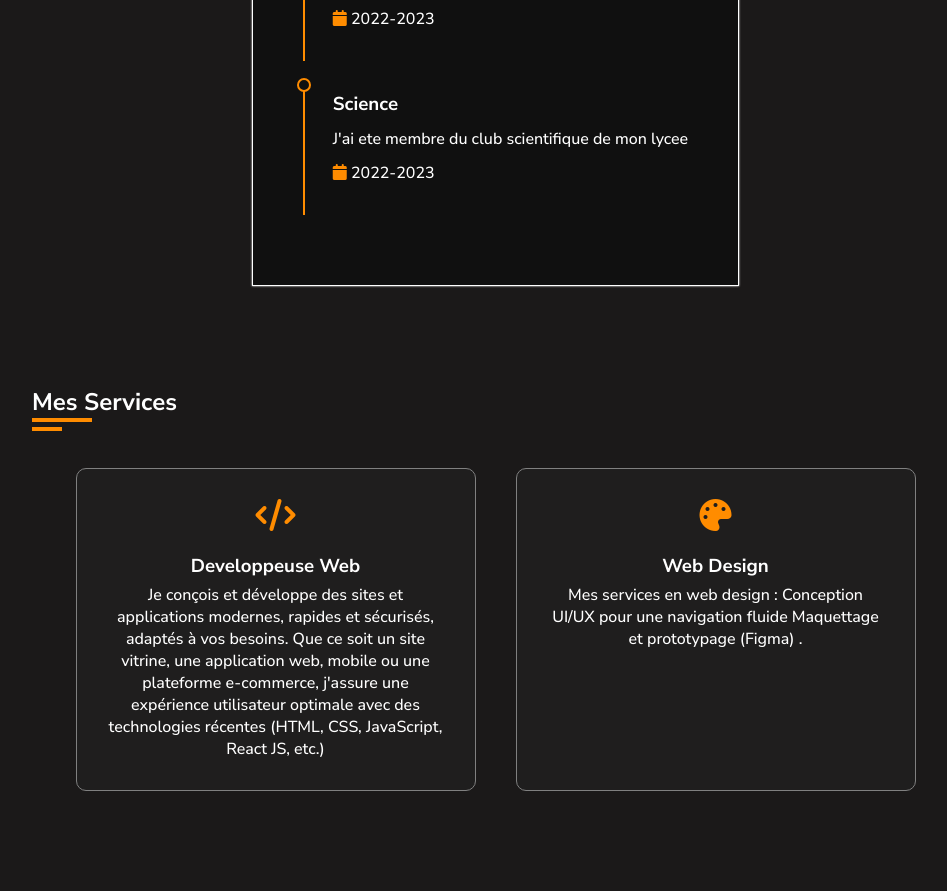
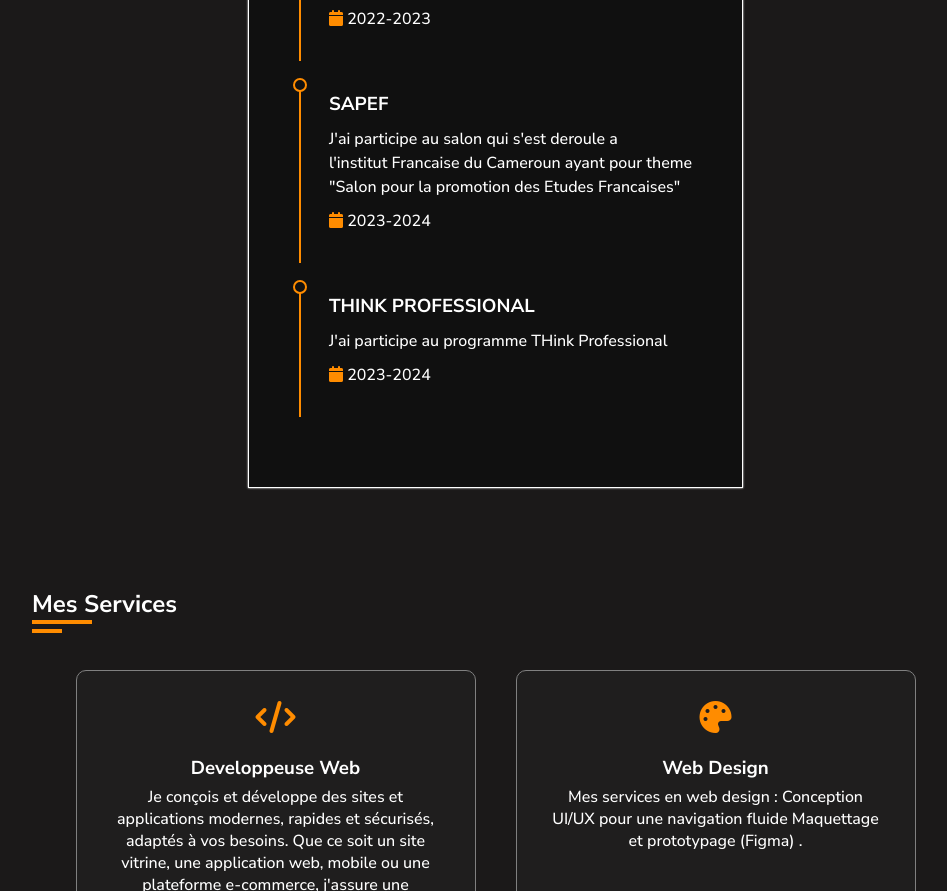
Before and after one commit to Ebong-Salem/portfolio, a plain HTML site: page index.html in a window 1280 px wide. Shown: the part 2399-3290 px from the top of the page, without its empty margins (321-1268 px from the left). Drawn offline with Linux system fonts and the light colour scheme; a web font is replaced by a local one.

Commit message:
third commit

```diff
--- a/index.html
+++ b/index.html
@@ -199,17 +199,33 @@ niveau 2 au departement du Genie Informatique.</p>
                     </div>
 
 
-                            <div class="timeline">
+                    <div class="timeline">
                         <div class="circle-dot"></div>
                         <div class="timeline-item">
                             <div class="head">
-                                <h3>Science</h3>
+                                <h3>SAPEF</h3>
                             </div>
-                            <p>J'ai ete membre du club scientifique de mon lycee </p>
+                            <p>J'ai participe au salon qui s'est deroule a  <br>l'institut Francaise du Cameroun  ayant pour theme  <br> "Salon pour la promotion des Etudes Francaises" </p>
 
 
                             <div class="date">
-                             <p>  <i class="fa-solid fa-calendar"></i>  2022-2023</p>
+                             <p>  <i class="fa-solid fa-calendar"></i>  2023-2024</p>
+                            </div>
+                        </div>
+                    </div>
+
+
+                         <div class="timeline">
+                        <div class="circle-dot"></div>
+                        <div class="timeline-item">
+                            <div class="head">
+                                <h3>THINK PROFESSIONAL</h3>
+                            </div>
+                            <p>J'ai participe au programme THink Professional </p>
+
+
+                            <div class="date">
+                             <p>  <i class="fa-solid fa-calendar"></i>  2023-2024</p>
                             </div>
                         </div>
                     </div>
```
